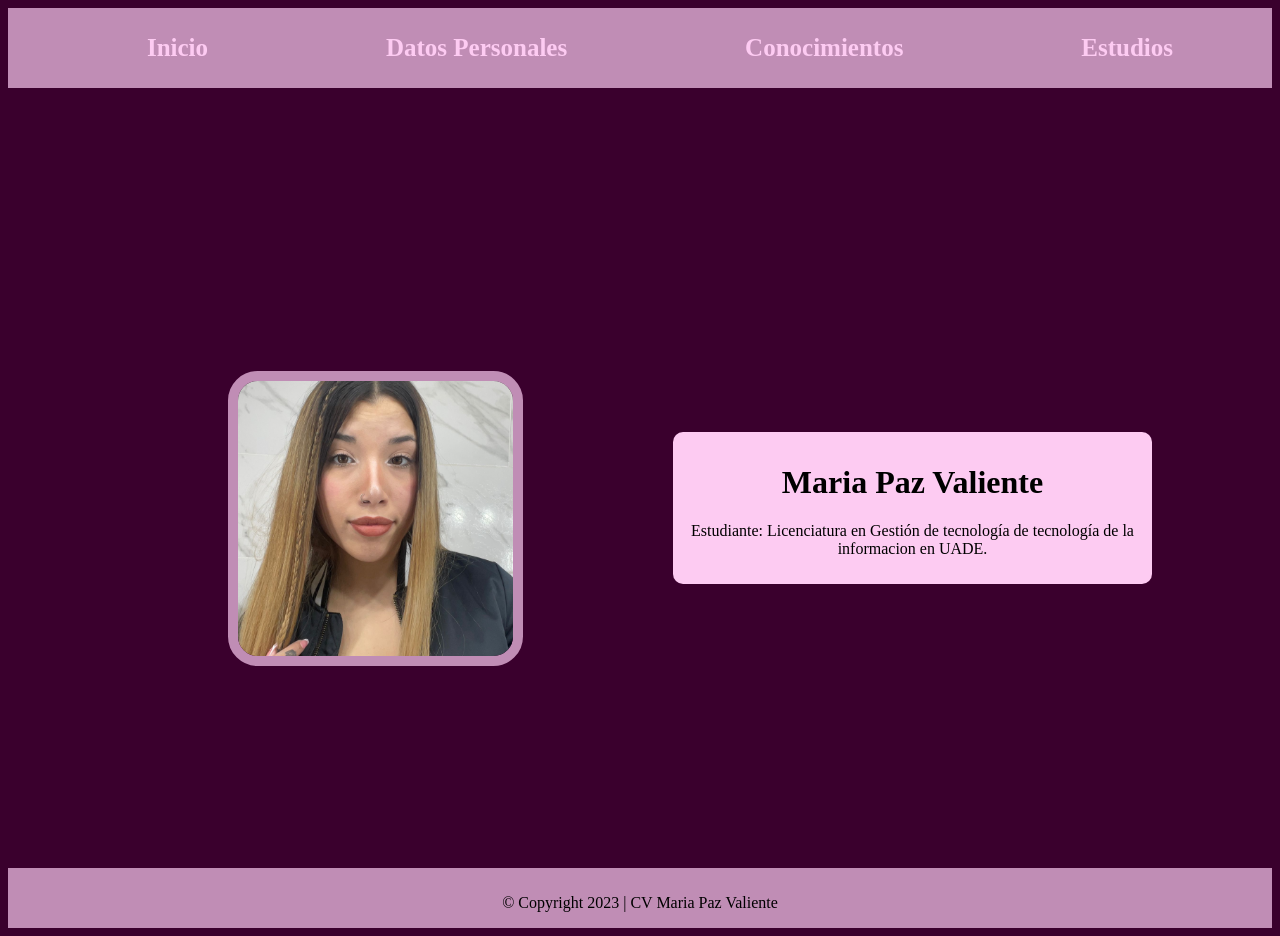
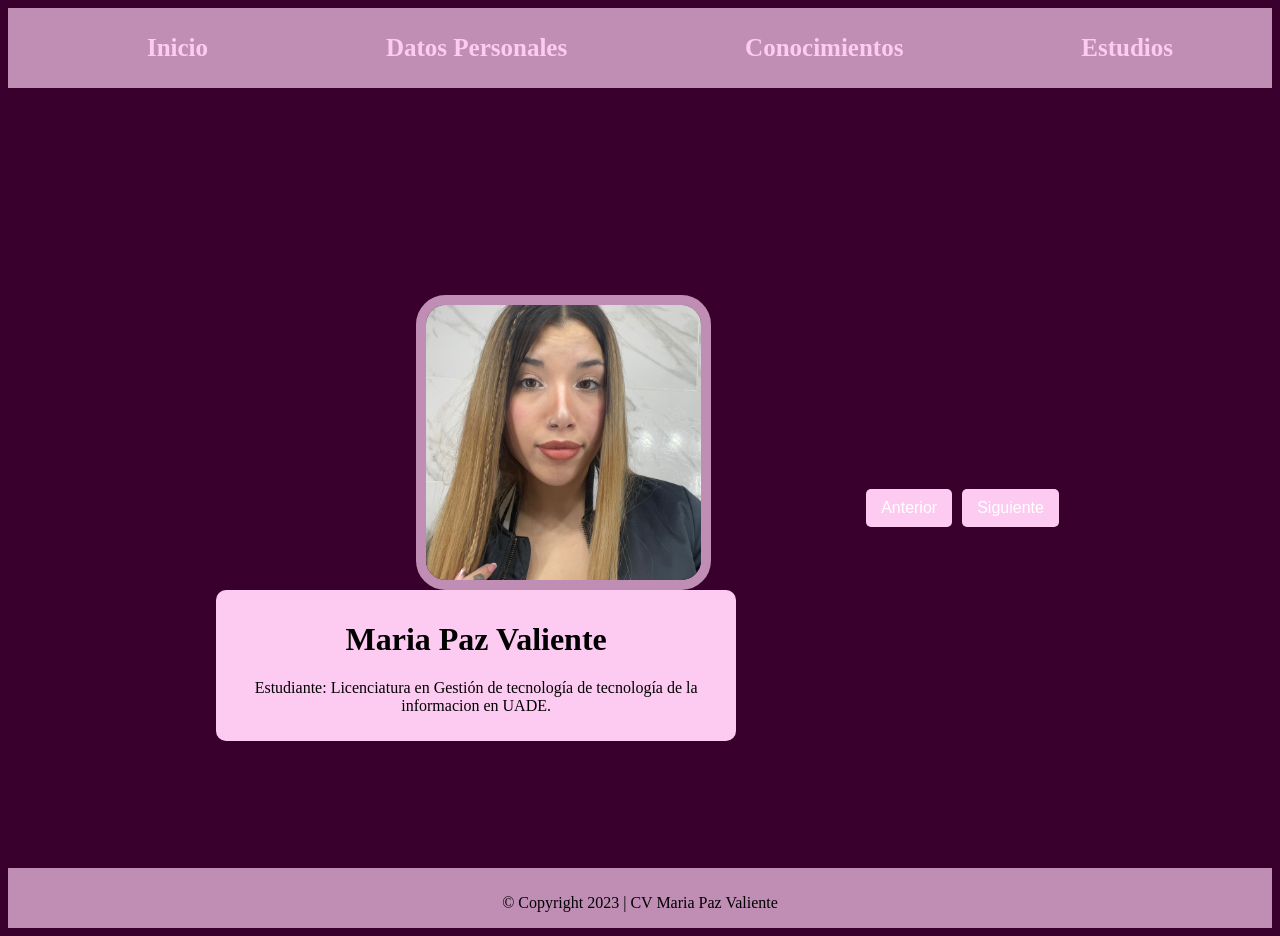
Before and after one commit to MariaPazValiente/Maria-Paz-, a plain HTML site: page index.html in a window 1280 px wide. Drawn offline with Linux system fonts and the light colour scheme.

Commit message:
agregue java

```diff
--- a/css/style.css
+++ b/css/style.css
@@ -128,6 +128,31 @@ body{
  .contenedorestudios h1{
   font-size: 20px;
  }
+
+ button {
+    padding: 10px 15px;
+    margin: 5px;
+    font-size: 16px;
+    cursor: pointer;
+    background-color: #fdcbf2;
+    color: white;
+    border: none;
+    border-radius: 5px;
+ }
+
+ button:hover {
+    background-color: #fdcbf2;
+ }
+
+ #nextButton {
+    background-color: #fdcbf2;
+ }
+
+ #prevButton {
+    background-color: #fdcbf2;
+ }
+
+
  @media (max-width: 873px) {
   html {
       font-size: 40%;
--- a/index.html
+++ b/index.html
@@ -21,8 +21,14 @@
 
 <main>
     <div class="cuadroindex">
-     <img class="imgcv" src="img/Rectangle5.png">
-      <div class="contenedorindex">
+        <div id="carousel" class="carousel">
+         <img class="imgcv" src="img/Rectangle5.png">
+         <img class="fotocarousel1" src="img/fotocarousel1.jpg">
+         <img class="fotocarosel2"  src="img/fotocarousel2.jpg">
+         <img class="fotocarousel3" src="img/fotocarousel3.jpg">
+         <img class="fotocarousel4" src="img/fotocarousel4.jpg">
+
+     <div class="contenedorindex">
         <h1>Maria Paz Valiente</h1>
         <p>Estudiante: Licenciatura en Gestión de tecnología de tecnología de la informacion en UADE.</p>
      </div>
@@ -31,5 +37,7 @@
 <footer>
     <P> © Copyright 2023 | CV Maria Paz Valiente</P>
 </footer>
+
+<script src="java/java.js"></script>
 </body>
 </html>
--- /dev/null
+++ b/java/java.js
@@ -0,0 +1,39 @@
+document.addEventListener('DOMContentLoaded', function () {
+    const carousel = document.getElementById('carousel');
+    let currentIndex = 0;
+
+    function showImage(index) {
+        const images = carousel.querySelectorAll('img');
+        images.forEach((img, i) => {
+            img.style.display = i === index ? 'block' : 'none';
+        });
+    }
+
+    function nextImage() {
+        currentIndex = (currentIndex + 1) % carousel.childElementCount;
+        showImage(currentIndex);
+    }
+
+    function prevImage() {
+        currentIndex = (currentIndex - 1 + carousel.childElementCount) % carousel.childElementCount;
+        showImage(currentIndex);
+    }
+
+    // Inicializar mostrando la primera imagen
+    showImage(currentIndex);
+
+    // Agregar botones de navegación con identificadores
+    const nextButton = document.createElement('button');
+    nextButton.id = 'nextButton';  // Identificador para el botón "Siguiente"
+    nextButton.innerText = 'Siguiente';
+    nextButton.addEventListener('click', nextImage);
+
+    const prevButton = document.createElement('button');
+    prevButton.id = 'prevButton';  // Identificador para el botón "Anterior"
+    prevButton.innerText = 'Anterior';
+    prevButton.addEventListener('click', prevImage);
+
+    // Insertar los botones en el documento
+    carousel.insertAdjacentElement('afterend', nextButton);
+    carousel.insertAdjacentElement('afterend', prevButton);
+});
```
Also changed, not shown: img/fotocarousel1.jpg (added), img/fotocarousel2.jpg (added), img/fotocarousel3.jpg (added), img/fotocarousel4.jpg (added).
